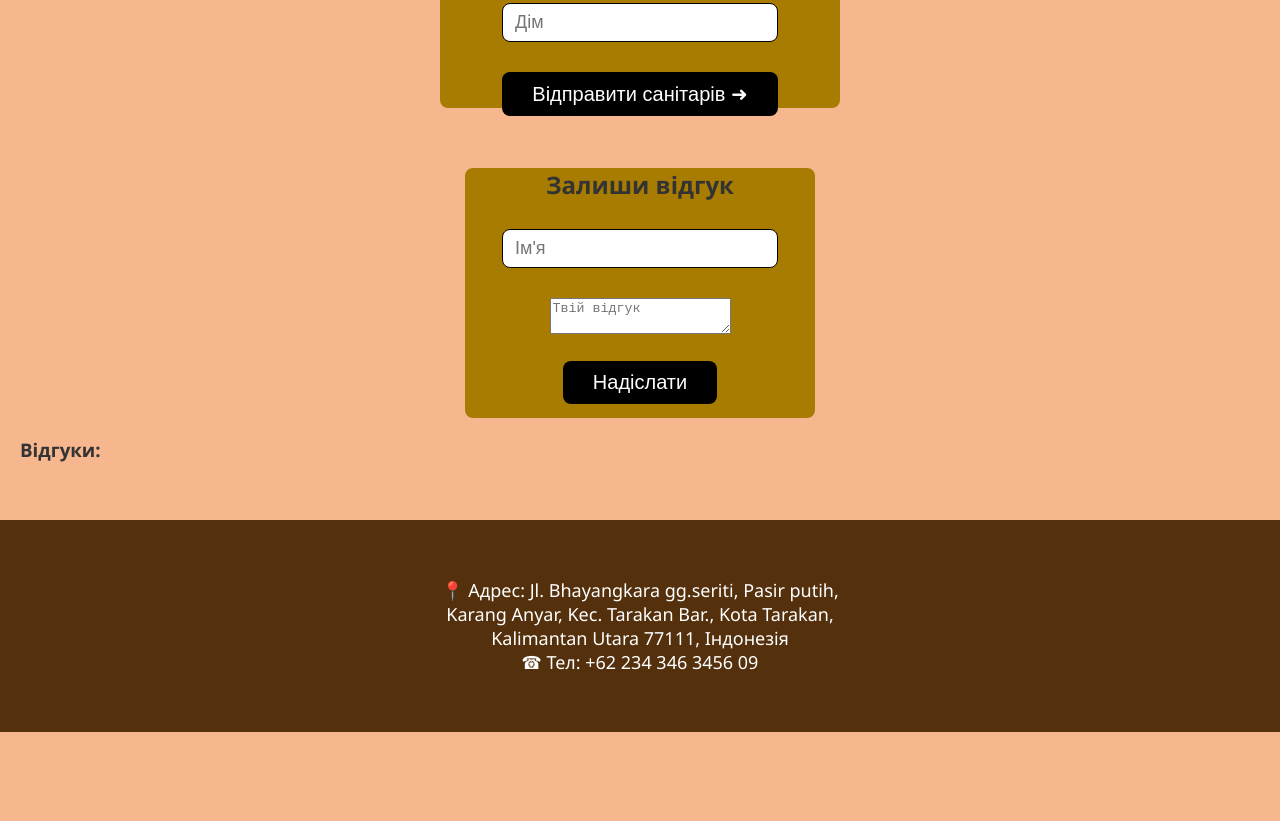
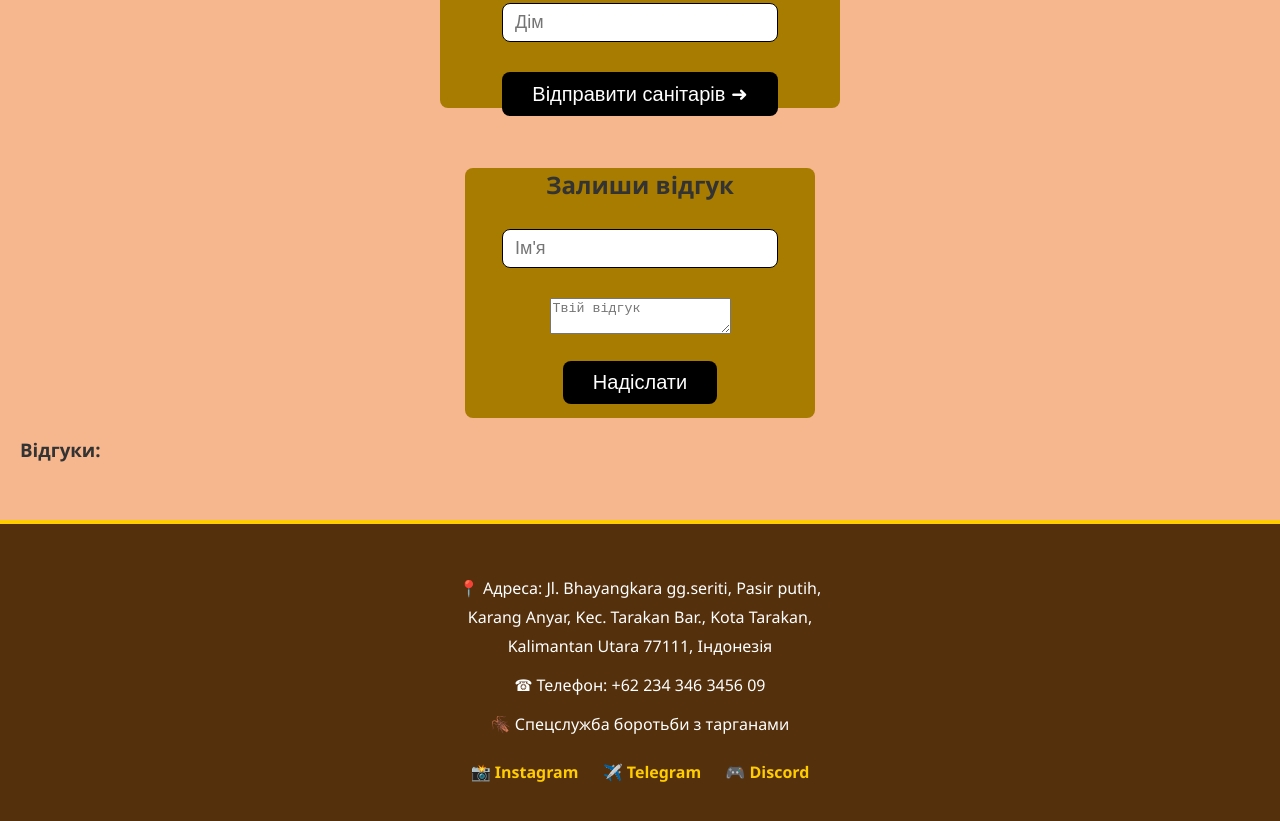
Before and after one commit to Zerchoss/Cockroach, a plain HTML site: page page1.html in a window 1280 px wide. Shown: the part 522-1343 px from the top of the page. Before the commit the page ends 1254 px from the top, so only its background shows below. Drawn offline with nearby package versions, Linux system fonts and the light colour scheme.

Commit message:
ksfksddfjls

```diff
--- a/page1.html
+++ b/page1.html
@@ -48,15 +48,24 @@
     <div id="result"></div>
   </main>
 
-  <footer>
-    <p class="info">
-      📍 Адрес: Jl. Bhayangkara gg.seriti, Pasir putih,<br>
+<footer>
+  <div class="footer-container">
+    <p>📍 Адреса: Jl. Bhayangkara gg.seriti, Pasir putih,<br>
       Karang Anyar, Kec. Tarakan Bar., Kota Tarakan,<br>
-      Kalimantan Utara 77111, Індонезія<br>
-      ☎ Тел: +62 234 346 3456 09
+      Kalimantan Utara 77111, Індонезія
     </p>
-  </footer>
 
+    <p>☎ Телефон: +62 234 346 3456 09</p>
+
+    <p>🪳 Спецслужба боротьби з тарганами</p>
+
+    <div class="social-links">
+      <a href="https://www.instagram.com/ev_tarakani?igsh=MTAzeTdqOWpsNHh5bw==" target="_blank">📸 Instagram</a>
+      <a href="https://t.me/+XHFwhpsXaJ9kNWYy" target="_blank">✈️ Telegram</a>
+      <a href="https://discord.gg/u4qRdQxJue" target="_blank">🎮 Discord</a>
+    </div>
+  </div>
+</footer>
   <script src="pg1.js"></script>
 </body>
 </html>
--- a/pg1.css
+++ b/pg1.css
@@ -169,3 +169,40 @@ footer {
     background-color: dimgrey;
     transform: scale(1.05);
 }
+footer {
+    background-color: #54300D;
+    color: white;
+    text-align: center;
+    padding: 40px 20px;
+    font-size: 16px;
+    font-family: 'Segoe UI', Tahoma, Geneva, Verdana, sans-serif;
+    border-top: 4px solid #ffcc00;
+}
+
+.footer-container {
+    max-width: 800px;
+    margin: 0 auto;
+    line-height: 1.8;
+}
+
+footer p {
+    margin: 10px 0;
+}
+
+.social-links {
+    margin-top: 20px;
+}
+
+.social-links a {
+    display: inline-block;
+    margin: 0 10px;
+    text-decoration: none;
+    color: #ffcc00;
+    font-weight: bold;
+    transition: color 0.3s ease;
+}
+
+.social-links a:hover {
+    color: #ffffff;
+    text-decoration: underline;
+}
```
Also changed, not shown: beginning.html (+2 -3 lines), index.html (+1 -1 lines), kolaba.html (+1 -1 lines), uslugi.html (+1 -1 lines).
